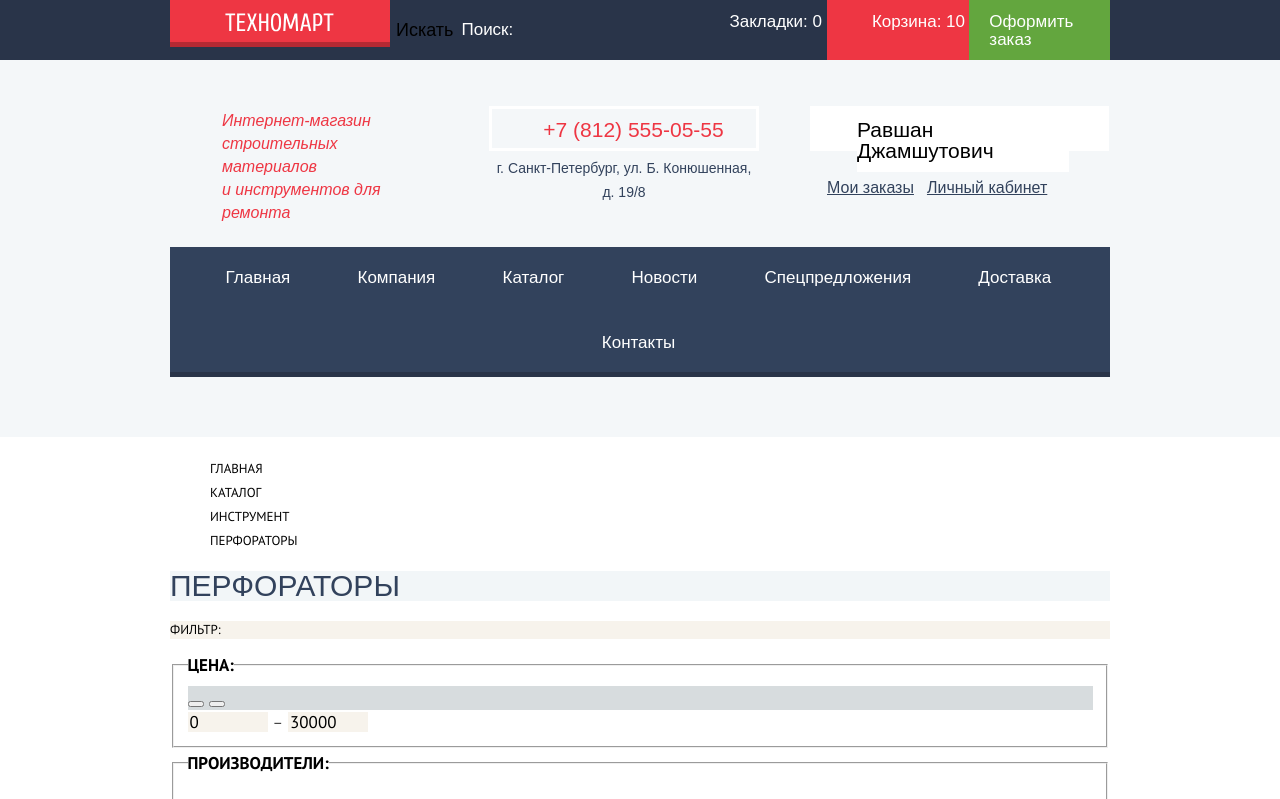
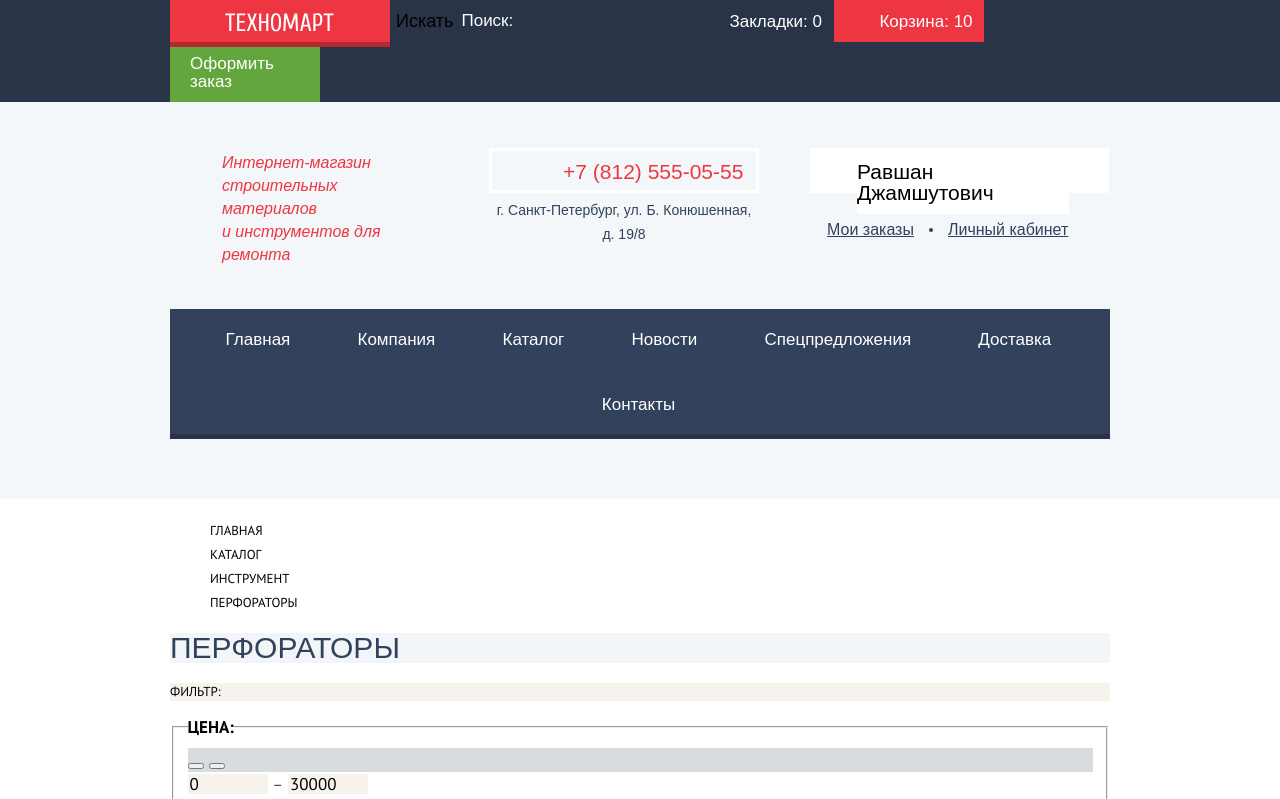
Before and after one commit to tanyapril/1079007-technomart-25, a plain HTML site: page catalog.html in a window 1280 px wide. Shown: the top 799 px of the page. Drawn offline with Linux system fonts and the light colour scheme; a web font is replaced by a local one.

Commit message:
Поправки в сетках хедера и футера

```diff
--- a/catalog.html
+++ b/catalog.html
@@ -330,6 +330,7 @@
     <footer class="main-footer">
       <div class="main-footer-top">
         <div class="container">
+          <div class="footer-top-left-col">
             <a href="index.html" class="logo footer-logo">
               <img src="img/logo.svg" width="138" height="23"
                 alt="Логотип интернет-магазина &laquo;Техномарт&raquo;">
@@ -338,6 +339,7 @@
               <p class="visually-hidden">Наши контакты:</p>
               <p>г. Санкт-Петербург, ул. Б. Конюшенная, д. 19/8</p>
               <p>+7 (812) 555-05-55</p>
+            </div>
           </div>
           <ul class="main-footer-navigation">
             <li class="footer-navigation-item"><a href="company.html">Компания</a></li>
--- a/css/style.css
+++ b/css/style.css
@@ -12,6 +12,11 @@ body {
 a {
   text-decoration: none;
 }
+
+/* img {
+  max-width: 100%; Что насчет отмасштабированного svg???
+  height: auto;
+} */
 
 .not-displayed {
   /* display: none; */
@@ -52,36 +57,36 @@ input[type="radio"].visually-hidden {
 }
 
 .main-header-top .container {
-  position: relative;
   display: flex;
+  flex-wrap: wrap;
 }
 
 .logo {
   line-height: 0px;
   background-color: #ee3643;
-  box-shadow: inset 0px -5px 0 0 rgba(0, 0, 0, 0.24);
+  box-shadow: 0px 5px 0 0 rgba(0, 0, 0, 0.24), 0px 5px 0 0 #ee3643;
 }
 
 .logo-clickable:hover {
   background-color: #ca2c37;
+  box-shadow: 0px 5px 0 0 rgba(0, 0, 0, 0.24), 0px 5px 0 0 #ca2c37;
 }
 
 .logo-clickable:active {
   background-color: #ba2732;
+  box-shadow: 0px 5px 0 0 rgba(0, 0, 0, 0.24), 0px 5px 0 0 #ba2732;
 }
 
 .header-logo {
-  position: absolute;
-  top: 0;
-  left: 10px;
-  padding: 13px 56px 15px 55px;
+  position: relative;
+  align-self: flex-start;
+  padding: 13px 56px 10px 55px;
 }
 
 .search-form {
   display: flex;
   flex-direction: row-reverse;
   flex-basis: 270px;
-  margin-left: 220px;
 }
 
 .search-form input[type="text"],
@@ -175,7 +180,7 @@ input[type="radio"].visually-hidden {
 .main-header-bottom .container {
   display: flex;
   flex-wrap: wrap;
-  padding-top: 46px;
+  padding: 46px 0 60px 0;
 }
 
 .main-header-bottom h1 {
@@ -183,8 +188,9 @@ input[type="radio"].visually-hidden {
 }
 
 .shop-title {
-  width: 197px;
-  margin: 3px 0 0 52px;
+  flex-basis: 197px;
+  margin: 0 0 43px 52px;
+  padding: 3px 0 0 0;
   font-size: 16px;
   line-height: 23px;
   font-style: italic;
@@ -192,22 +198,22 @@ input[type="radio"].visually-hidden {
 }
 
 .main-header-contacts {
-  width: 270px;
+  flex-basis: 270px;
   margin: 0 0 43px 70px;
 }
 
 .main-header-phone {
-  margin: 0;
-  padding: 10px 0 8px 19px;
-  text-align: center;
-  border: solid 3px #ffffff;
+  margin: 0 0 5px 0;
+  padding: 10px 0 8px 71px;
+  box-sizing: border-box;
+  border: solid 3.2px #ffffff;
   font-size: 21px;
   line-height: 21px;
   color: #ee3643;
 }
 
 .main-header-address {
-  margin: 5px 0 0 0;
+  margin: 0;
   text-align: center;
   font-size: 14px;
   line-height: 24px;
@@ -224,20 +230,21 @@ input[type="radio"].visually-hidden {
   display: flex;
   justify-content: space-between;
   flex-basis: 281px;
-  margin: 0 0 0 70px;
+  margin: 0 0 43px 70px;
   padding: 0;
 }
 
 .authorized-user {
   display: flex;
-  flex-basis: 300px;
   flex-wrap: wrap;
   align-content: flex-start;
-  margin: 0 0 0 51px;
+  flex-basis: 300px;
+  margin: 0 0 43px 51px;
 }
 
 .authorized-user-navigation {
   display: flex;
+  flex-wrap: wrap;
   margin: 3px 0 0 0;
   padding: 0 0 0 17px;
 }
@@ -251,8 +258,7 @@ input[type="radio"].visually-hidden {
 
 .user-navigation a,
 .user-name {
-  padding-top: 13px;
-  padding-bottom: 11px;
+  padding: 13px 0 11px 0;
   font-size: 21px;
   line-height: 21px;
   color: #000000;
@@ -294,11 +300,24 @@ input[type="radio"].visually-hidden {
 }
 
 .authorized-user-navigation a {
-  margin-right: 13px;
+  display: inline-block;
+  vertical-align: middle;
+  margin: 0 15px 0 0;
   font-size: 16px;
   line-height: 18px;
   text-decoration: underline;
   color: #32425c;
+}
+
+.authorized-user-navigation li:not(:last-child)::after {
+  display: inline-block;
+  vertical-align: middle;
+  content: "";
+  width: 4px;
+  height: 4px;
+  margin: 0 15px 0 0;
+  border-radius: 50%;
+  background-color: #32425c;
 }
 
 .authorized-user-navigation a:hover {
@@ -310,7 +329,6 @@ input[type="radio"].visually-hidden {
 }
 
 .main-navigation {
-  margin-bottom: 60px;
   background-color: #32425c;
   box-shadow: inset 0px -5px 0 0 #293449;
 }
@@ -352,18 +370,20 @@ input[type="radio"].visually-hidden {
 }
 
 .main-footer-top .container {
-  position: relative;
   display: flex;
   justify-content: space-between;
   flex-wrap: wrap;
   padding-bottom: 45px;
 }
 
+.footer-top-left-col {
+  display: flex;
+  flex-direction: column;
+}
+
 .footer-logo {
-  position: absolute;
-  top: 0;
-  left: 10px;
-  padding: 20px 41px 25px 41px;
+  padding: 20px 41px;
+  align-self: flex-start;
 }
 
 .main-footer-contacts,
@@ -372,7 +392,7 @@ input[type="radio"].visually-hidden {
 }
 
 .main-footer-contacts {
-  margin: 100px 0 0 0;
+  margin: 37px 0 0 0;
 }
 
 .main-footer-contacts p {
@@ -438,7 +458,7 @@ input[type="radio"].visually-hidden {
 .main-footer-social-list {
   display: flex;
   flex-wrap: wrap;
-  width: 135px;
+  flex-basis: 135px;
   margin: 0;
   padding: 0;
   list-style: none;
```
Also changed, not shown: index.html (+2 -0 lines). Lines whose indentation alone changed are shown as unchanged.
